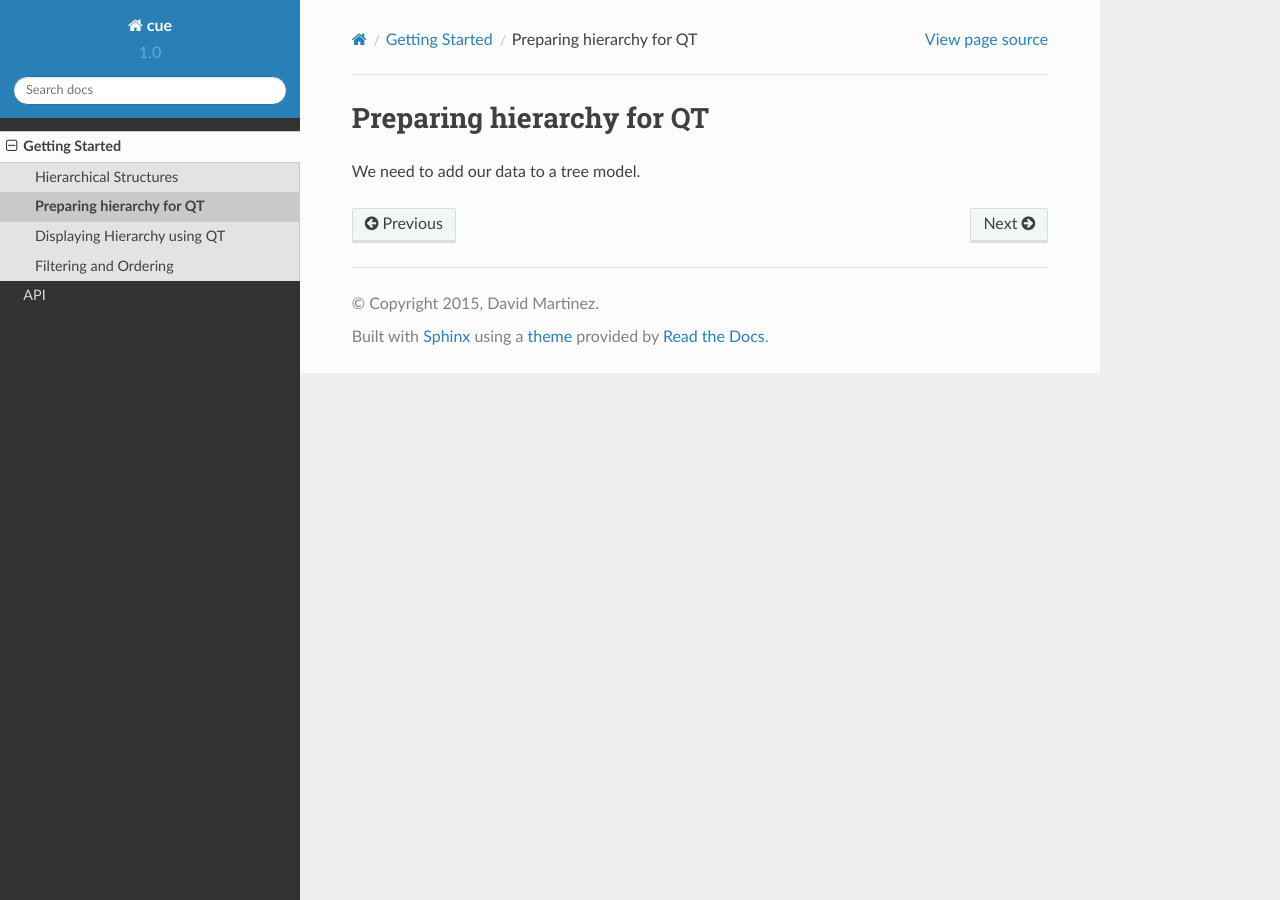
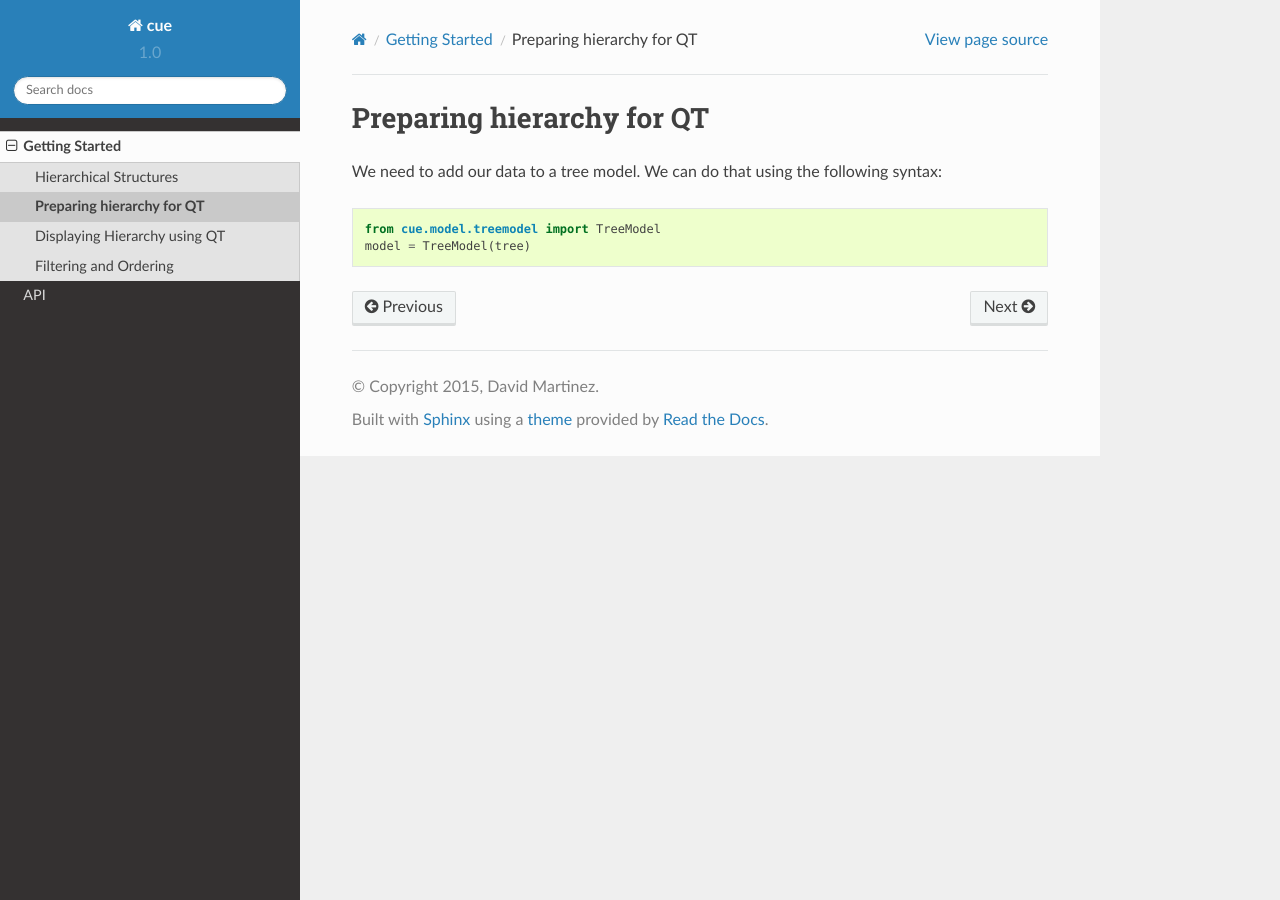
Before and after one commit to elusive-ideas/cue, a Sphinx documentation site: the page built from doc/treemodel.rst, in a window 1280 px wide. Built offline with Sphinx 7.4.7 and the Read the Docs theme 2.0.0, drawn with Linux system fonts in a browser that asks for light colours.

Commit message:
Added info on how to create treemodel to the documentation

```diff
--- a/doc/treemodel.rst
+++ b/doc/treemodel.rst
@@ -1,4 +1,10 @@
 Preparing hierarchy for QT
 ==========================
 
-We need to add our data to a tree model.
+We need to add our data to a tree model. We can do that using the following
+syntax:
+
+.. code-block:: python
+
+   from cue.model.treemodel import TreeModel
+   model = TreeModel(tree)
```
